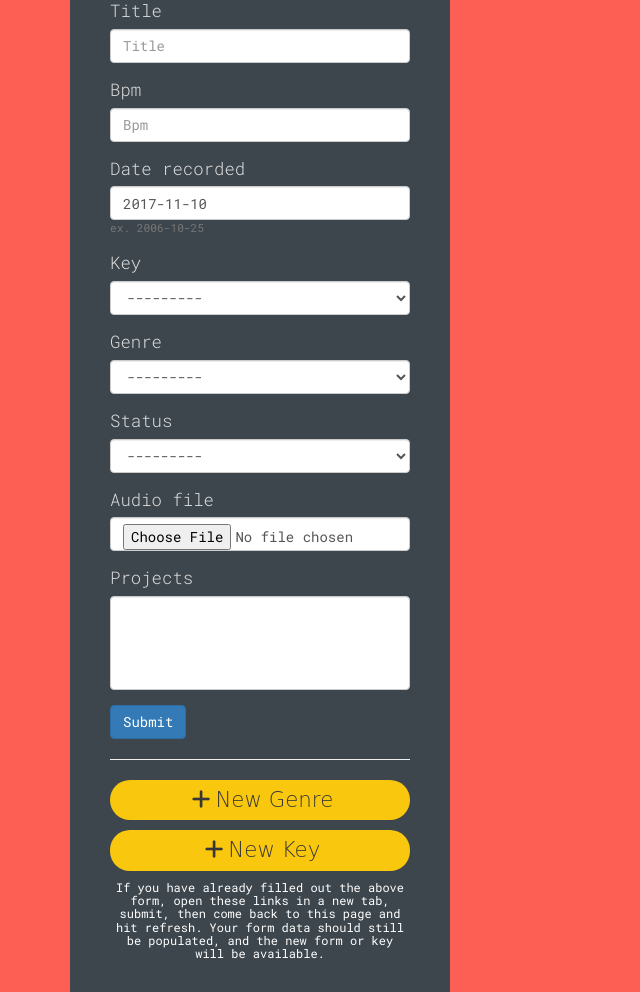
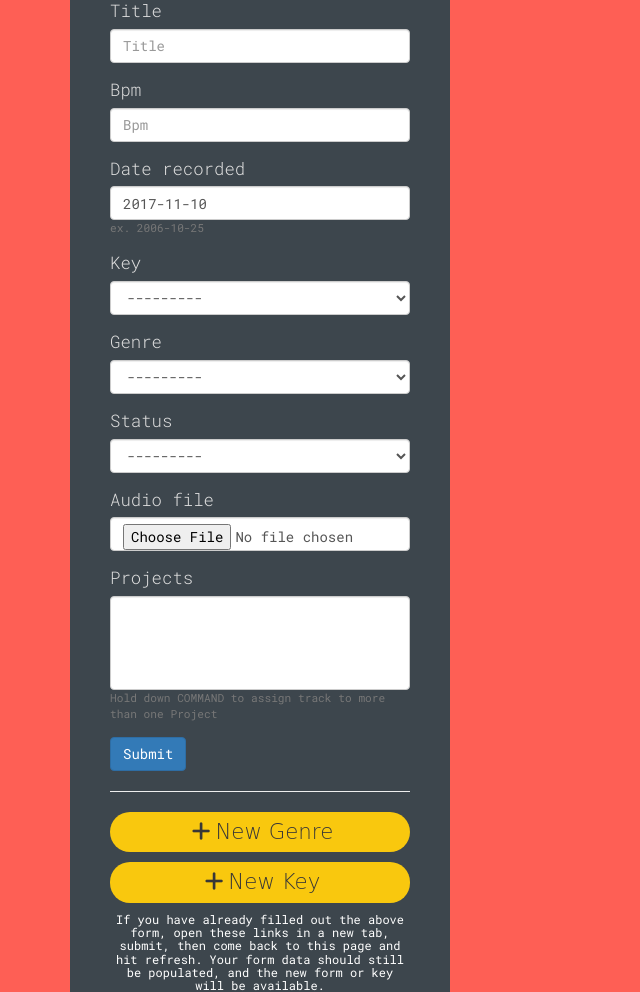
Before and after one commit to scottc11/trakt, a Django app: page /track/submit/ in a window 1280 px wide. Shown: the part 154-1146 px from the top of the page, without its empty margins (0-640 px from the left). Run offline with Django 3.2, Linux system fonts and the light colour scheme; the visitor is signed in with stand-in values (Sample User, id 1); data comes from the database, SQL or seed files in the repository; data that the repository does not hold is empty; style sheets or scripts are compiled from the project's sources; some libraries are stand-ins or nearby versions; some web fonts are replaced.

Commit message:
filtered projects by user. created edit project form.

```diff
--- a/assets/less/dropdown.less
+++ b/assets/less/dropdown.less
@@ -1,6 +1,7 @@
 @import 'variables';
 
 @dropdown-radius: 5px;
+@line-height: 40px;
 
 .dropdown {
   background: @light-grey;
@@ -24,13 +25,21 @@
     float: right;
     padding-left: 12px;
     padding-right: 12px;
-    height: 40px;
-    line-height: 40px;
+    height: @line-height;
+    line-height: @line-height;
     vertical-align: middle;
     &:hover {
       color: @white;
       cursor: pointer;
       background: @box-shadow-light;
+    }
+  }
+  &__btn {
+    &--edit {
+      font-size: @medium;
+      line-height: @line-height;
+      vertical-align: middle;
+      margin-left: 14px;
     }
   }
   &__list {
--- a/main/forms/project_form.py
+++ b/main/forms/project_form.py
@@ -8,3 +8,6 @@ class NewProject(ModelForm):
     class Meta:
         model = Project
         fields = ['title', 'collaborators']
+        help_texts = {
+            'collaborators': _('Hold down COMMAND to select more than one user.'),
+        }
--- a/main/forms/track_form.py
+++ b/main/forms/track_form.py
@@ -1,8 +1,9 @@
-
+from datetime import date
 from django.utils.translation import ugettext_lazy as _
 from django.contrib.admin import widgets
 from django.forms import Form, ModelForm
 from main.models.track import Track
+from main.models.project import Project
 
 class TrackSubmition(ModelForm):
     class Meta:
@@ -10,4 +11,12 @@ class TrackSubmition(ModelForm):
         exclude = ['submitter', 'slug']
         help_texts = {
             'date_recorded': _('ex. 2006-10-25'),
+            'projects': _('Hold down COMMAND to assign track to more than one Project')
         }
+
+
+    def __init__(self, *args, **kwargs):
+            user = kwargs.pop('user')
+            super(TrackSubmition, self).__init__(*args, **kwargs)
+            self.fields['date_recorded'].initial = date.today()
+            self.fields['projects'].queryset = Project.objects.filter(collaborators__id=user.id)
--- a/main/views/forms.py
+++ b/main/views/forms.py
@@ -1,10 +1,11 @@
-from datetime import date
+
 from django.shortcuts import render, get_object_or_404
 from django.http import HttpResponseRedirect
 from django.core.urlresolvers import reverse
 from django.contrib.auth.decorators import login_required
 from django.contrib import admin, messages
 from main.models.track import Track
+from main.models.project import Project
 from main.forms.track_form import TrackSubmition
 from main.forms.project_form import NewProject
 from main.forms.genre_form import NewGenre
@@ -26,7 +27,7 @@ def submit_track(request):
 
     # if a GET or invalid form --> create a blank form
     else:
-        form = TrackSubmition(initial={'date_recorded': date.today()})
+        form = TrackSubmition(user=request.user)
 
     return render(request, 'forms/submit_track.html', {'form': form})
 
@@ -53,7 +54,7 @@ def edit_track(request, pk):
     # if a GET or invalid form --> create a blank form
     else:
         track = Track.objects.get(pk=pk);
-        form = TrackSubmition(instance=track)
+        form = TrackSubmition(instance=track, user=request.user)
 
         # to add more to exclude, comma seperate field names in string => 'audiofile,key,genre'
         exclude = 'audio_file'
@@ -73,6 +74,29 @@ def new_project(request):
         form = NewProject()
 
     return render(request, 'forms/new_project.html', { 'form': form })
+
+
+@login_required(login_url="/login/")
+def edit_project(request, pk):
+    if request.method == 'POST':
+        project = Project.objects.get(pk=pk)
+
+        if 'delete' in request.POST:
+            project.delete()
+            return HttpResponseRedirect(reverse('home'))
+
+        if 'submit' in request.POST:
+            form = NewProject(request.POST, instance=project)
+
+            if form.is_valid():
+                form.save()
+                return HttpResponseRedirect(reverse('home'))
+
+    else:
+        project = Project.objects.get(pk=pk)
+        form = NewProject(instance=project)
+        edit = True
+        return render(request, 'forms/new_project.html', { 'form': form, 'edit': edit })
 
 
 
--- a/trakt/urls.py
+++ b/trakt/urls.py
@@ -30,6 +30,7 @@ urlpatterns = [
     url(r'^track/submit/$', forms.submit_track, name='submit_track'),
     url(r'^track/edit/(?P<pk>[0-9]+)/$', forms.edit_track, name='edit_track'),
     url(r'^project/new/$', forms.new_project, name='new_project'),
+    url(r'^project/edit/(?P<pk>[0-9]+)/$', forms.edit_project, name='edit_project'),
     url(r'^genre/new/$', forms.new_genre, name='new_genre'),
     url(r'^key/new/$', forms.new_key, name='new_key'),
 
```
Also changed, not shown: assets/js/containers/projectList.js (+10 -7 lines), main/templates/forms/new_project.html (+13 -4 lines).
